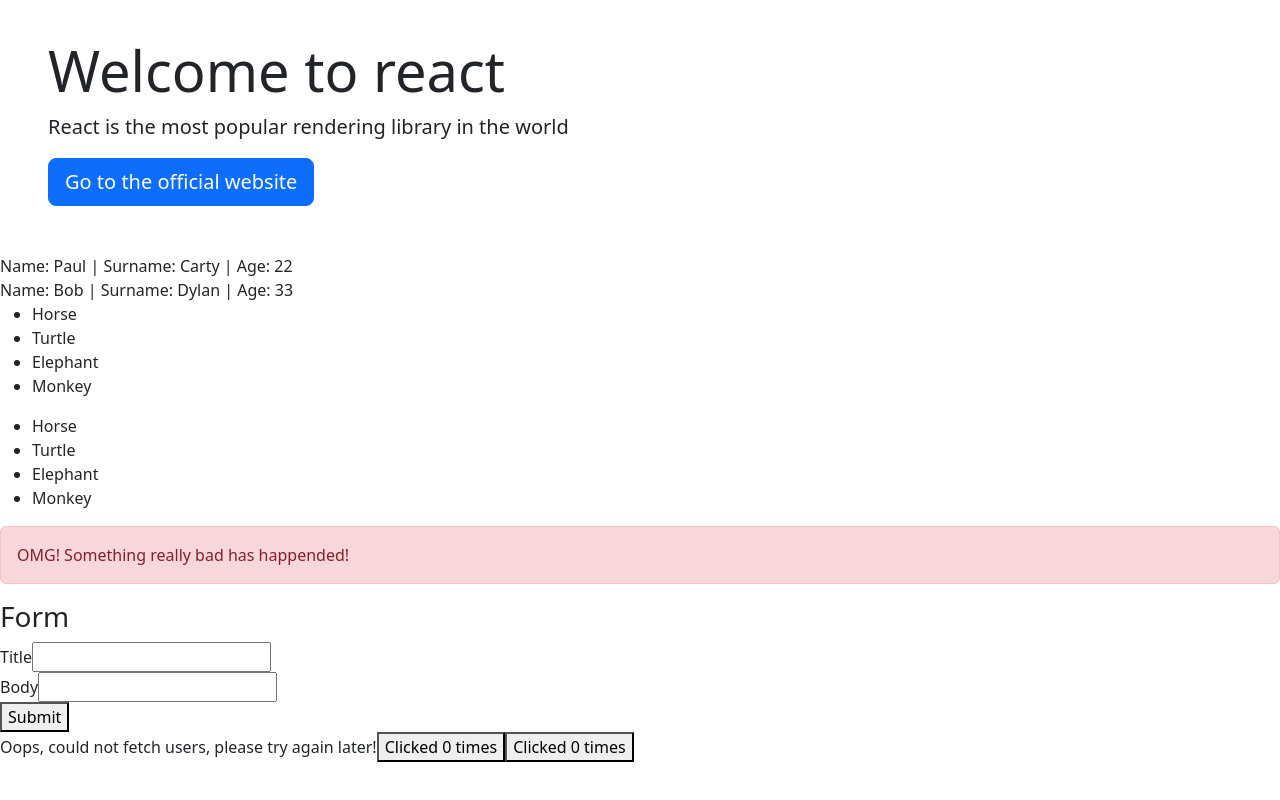
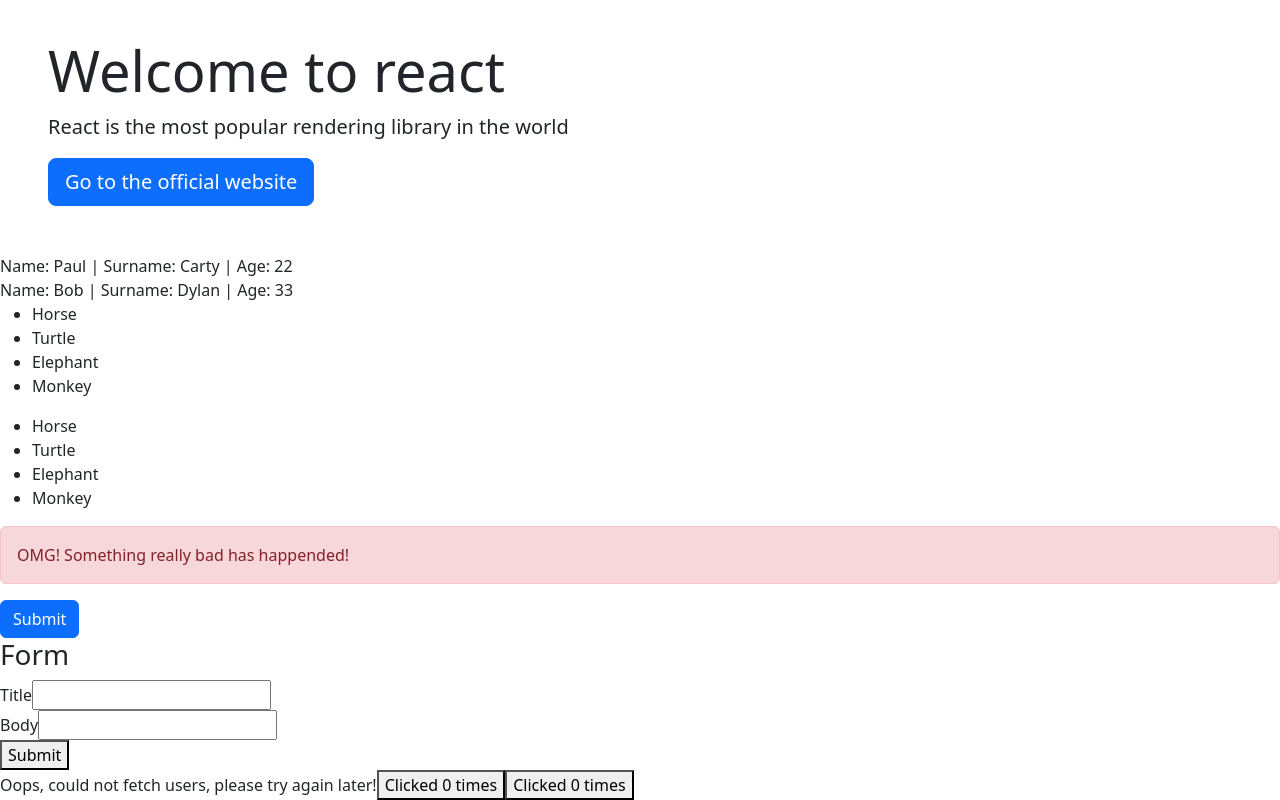
Before and after one commit to gigaamiridze/react-exercises, a React (Create React App) app: page / in a window 1280 px wide. Shown: the part 555-1355 px from the top of the page. Before the commit the page ends 1317 px from the top, so only its background shows below. Built offline with nearby package versions, Linux system fonts and the light colour scheme; no server answers.

Commit message:
Added first conditional rendering exercise

```diff
--- /dev/null
+++ b/src/exercises/07-Conditional-Rendering/Button.jsx
@@ -0,0 +1,22 @@
+import React from 'react';
+import PropTypes from 'prop-types';
+import 'bootstrap/dist/css/bootstrap.min.css';
+
+function Button(props) {
+  const { title, isVisible } = props;
+
+  if (isVisible === false) {
+    return null;
+  } else {
+    return (
+      <button type="button" className="btn btn-primary">{title}</button>
+    );
+  }
+}
+
+Button.propTypes = {
+  title: PropTypes.string,
+  isVisible: PropTypes.bool
+}
+
+export default Button;
--- a/src/index.js
+++ b/src/index.js
@@ -13,6 +13,7 @@
 import MappingObject from './exercises/04.1-Mapping-Object/MappingObject';
 import Jumbotron from './exercises/05-Jumbotron/Jumbotron';
 import Alert from './exercises/06-Alert-Component/Alert';
+import Button from './exercises/07-Conditional-Rendering/Button';
 import Form from './exercises/Form/Form';
 import FetchData from './exercises/Fetch-Data/FetchData';
 import StateLifting from './exercises/StateLifting/StateLifting';
@@ -36,6 +37,8 @@
     <MappingArray />
     <MappingObject />
     <Alert text="OMG! Something really bad has happended!" />
+    <Button title="Submit" isVisible={true} />
+    <Button title="Reset" isVisible={false} />
     <Form />
     <FetchData />
     <StateLifting />
```
Also changed, not shown: src/exercises/07-Conditional-Rendering/README.md (added).
